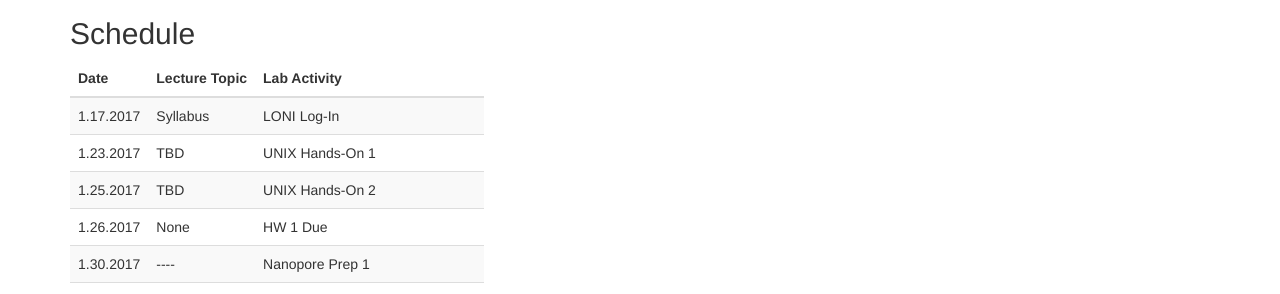
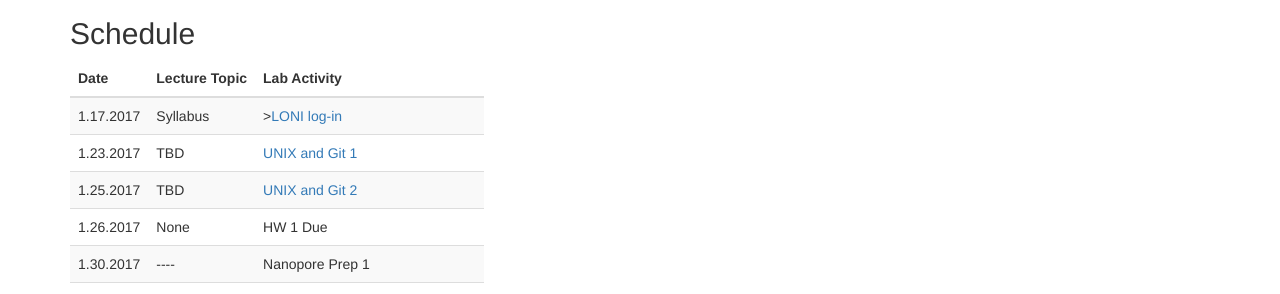
Before and after one commit to raechill95/SELUGandT, a Jekyll site: the page built from index.md, in a window 1280 px wide. Shown: the part 288-582 px from the top of the page. Built offline with Jekyll 4.4.1, drawn with Linux system fonts in a browser that asks for light colours.

Commit message:
syllabus

```diff
--- a/_includes/syllabus.html
+++ b/_includes/syllabus.html
@@ -25,17 +25,17 @@
 <tr>
 <td>1.17.2017</td>
 <td>Syllabus</td>
-<td>LONI Log-In</td>
+<td>><a href="https://paleantology.github.io/SELUGandT/00-LONI/">LONI log-in</a></td>
 </tr>
 <tr>
 <td>1.23.2017</td>
 <td>TBD</td>
-<td>UNIX Hands-On 1</td>
+<td><a href="https://paleantology.github.io/SELUGandT/01-UNIX/">UNIX and Git 1</a></td>
 </tr>
 <tr>
 <td>1.25.2017</td>
 <td>TBD</td>
-<td>UNIX Hands-On 2</td>
+<td><a href="https://paleantology.github.io/SELUGandT/09-GitIntro/">UNIX and Git 2</a></td>
 </tr>
 <tr>
 <td>1.26.2017</td>
```
